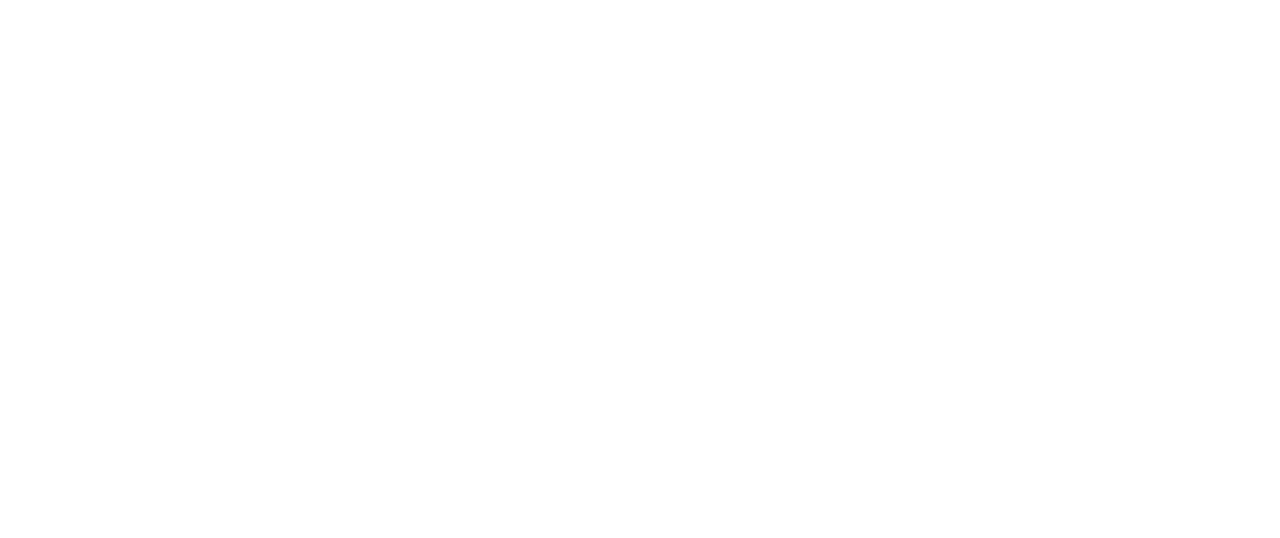
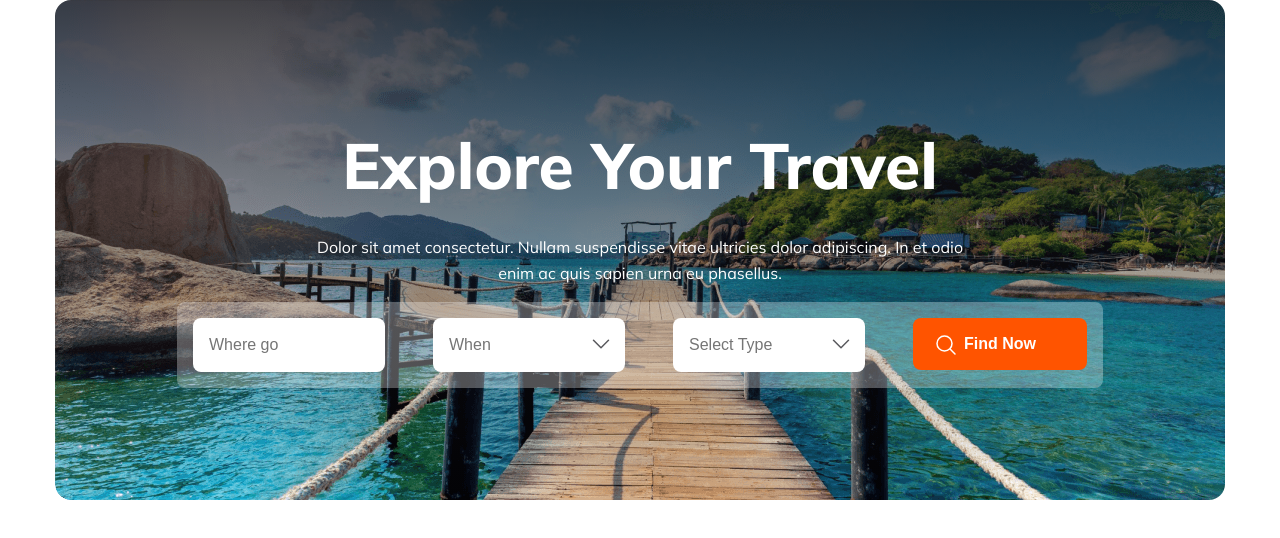
Before and after one commit to marfatislam/JohnWick-Travel, a plain HTML site: page index.html in a window 1280 px wide. Drawn offline with Linux system fonts and the light colour scheme.

Commit message:
Banner done

```diff
--- a/index.html
+++ b/index.html
@@ -7,7 +7,77 @@
     <title>JohnWick Travel</title>
   </head>
   <body>
-    <header></header>
+    <header>
+      <section class="banner">
+        <h1>Explore Your Travel</h1>
+        <p>
+          Dolor sit amet consectetur. Nullam suspendisse vitae ultricies dolor
+          adipiscing. In et odio enim ac quis sapien urna eu phasellus.
+        </p>
+        <div class="input-field">
+          <input type="text" name="text" id="" placeholder="Where go" />
+          <div>
+            <input type="text" name="text" id="" placeholder="When" />
+            <svg
+              xmlns="http://www.w3.org/2000/svg"
+              width="24"
+              height="24"
+              viewBox="0 0 24 24"
+              fill="none"
+            >
+              <path
+                d="M19.5 8.25L12 15.75L4.5 8.25"
+                stroke="#131318"
+                stroke-opacity="0.7"
+                stroke-width="1.5"
+                stroke-linecap="round"
+                stroke-linejoin="round"
+              />
+            </svg>
+          </div>
+          <div>
+            <input type="text" name="text" id="" placeholder="Select Type" />
+            <svg
+              xmlns="http://www.w3.org/2000/svg"
+              width="24"
+              height="24"
+              viewBox="0 0 24 24"
+              fill="none"
+            >
+              <path
+                d="M19.5 8.25L12 15.75L4.5 8.25"
+                stroke="#131318"
+                stroke-opacity="0.7"
+                stroke-width="1.5"
+                stroke-linecap="round"
+                stroke-linejoin="round"
+              />
+            </svg>
+          </div>
+          <div>
+            <button class="button" type="button">
+              <svg
+                class="search-icon"
+                xmlns="http://www.w3.org/2000/svg"
+                width="24"
+                height="24"
+                viewBox="0 0 24 24"
+                fill="none"
+              >
+                <path
+                  d="M21 21L15.803 15.803M15.803 15.803C17.2096 14.3965 17.9998 12.4887 17.9998 10.4995C17.9998 8.51035 17.2096 6.60262 15.803 5.19605C14.3964 3.78947 12.4887 2.99927 10.4995 2.99927C8.51031 2.99927 6.60258 3.78947 5.196 5.19605C3.78943 6.60262 2.99922 8.51035 2.99922 10.4995C2.99922 12.4887 3.78943 14.3965 5.196 15.803C6.60258 17.2096 8.51031 17.9998 10.4995 17.9998C12.4887 17.9998 14.3964 17.2096 15.803 15.803Z"
+                  stroke="white"
+                  stroke-width="1.5"
+                  stroke-linecap="round"
+                  stroke-linejoin="round"
+                />
+              </svg>
+              Find Now
+            </button>
+          </div>
+        </div>
+      </section>
+    </header>
     <main></main>
     <footer></footer>
   </body>
--- a/styles/johnWickTravel.css
+++ b/styles/johnWickTravel.css
@@ -4,3 +4,115 @@
 :root {
   --primary-color: #ff5400;
 }
+
+body {
+  max-width: 1170px;
+  height: 100vh;
+  margin: 0 auto;
+  padding: 0;
+  box-sizing: border-box;
+  font-family: Mulish;
+}
+.banner {
+  background: linear-gradient(
+      180deg,
+      rgba(19, 19, 24, 0.8) 0%,
+      rgba(19, 19, 24, 0) 100%
+    ),
+    url(/Images/banner.png);
+  border-radius: 16px;
+  height: 500px;
+  display: flex;
+  flex-direction: column;
+  justify-content: center;
+  align-items: center;
+  width: 100%;
+}
+.banner > h1 {
+  color: #fff;
+  font-size: 64px;
+  font-style: normal;
+  font-weight: 800;
+  line-height: 0;
+}
+.banner > p {
+  width: 676px;
+  color: #fff;
+  text-align: center;
+  font-size: 16px;
+  font-weight: 400;
+  line-height: 26px;
+}
+.banner .input-field {
+  display: flex;
+  border-radius: 8px;
+  background: rgba(255, 255, 255, 0.3);
+  padding: 16px;
+  gap: 24px;
+}
+.banner .input-field input {
+  width: 174px;
+  height: 52px;
+  border-radius: 8px;
+  border: none;
+  font-size: 16px;
+  color: rgba(15, 15, 49, 0.5);
+  font-style: normal;
+  font-weight: 400;
+  line-height: normal;
+  padding-left: 16px;
+  margin-right: 24px;
+}
+.banner .input-field svg {
+  width: 24px;
+  height: 24px;
+  position: absolute;
+  margin-left: -60px;
+  margin-top: 14px;
+}
+.button {
+  background-color: var(--primary-color);
+  border-radius: 8px;
+  width: 174px;
+  height: 52px;
+  border: none;
+  color: #fff;
+  font-style: normal;
+  font-size: 16px;
+  font-weight: 700;
+}
+.banner .input-field .search-icon {
+  position: absolute;
+  width: 24px;
+  height: 24px;
+  padding-left: 30px;
+  margin-top: -2px;
+}
+
+/* Responsive media quires styles */
+
+@media screen and (max-width: 600px) {
+  .banner {
+    background-position: center;
+    margin: 20px;
+  }
+  .banner > h1 {
+    font-size: 22px;
+  }
+  .banner > p {
+    width: 404px;
+  }
+  .banner .input-field {
+    flex-direction: column;
+    width: 60%;
+  }
+  .banner .input-field input {
+    width: 95%;
+  }
+  .button {
+    width: 100%;
+  }
+  .banner .input-field svg {
+    position: relative;
+  }
+}
```
Also changed, not shown: Images/banner.png (renamed from Images/Group 13 (1) (1).png).
